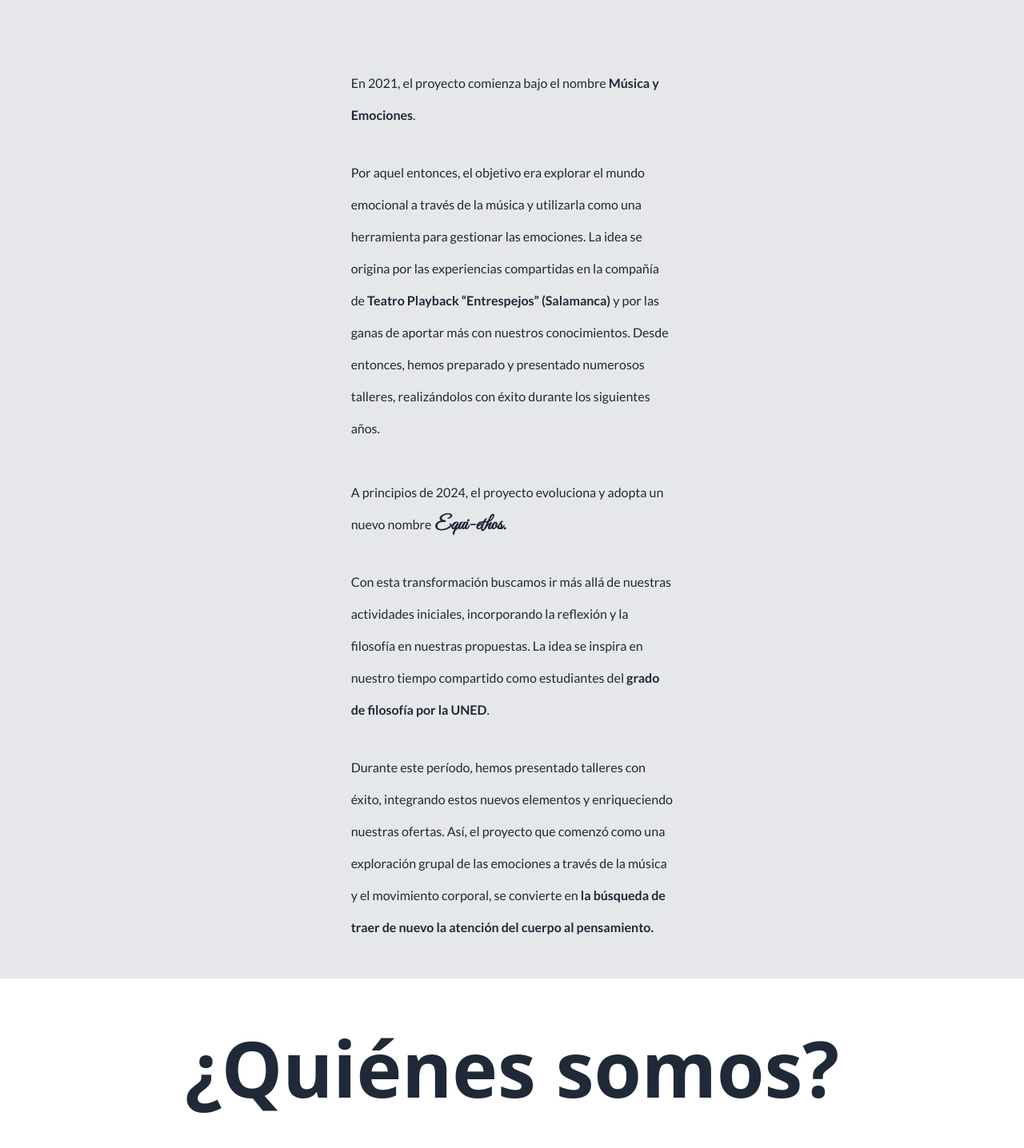
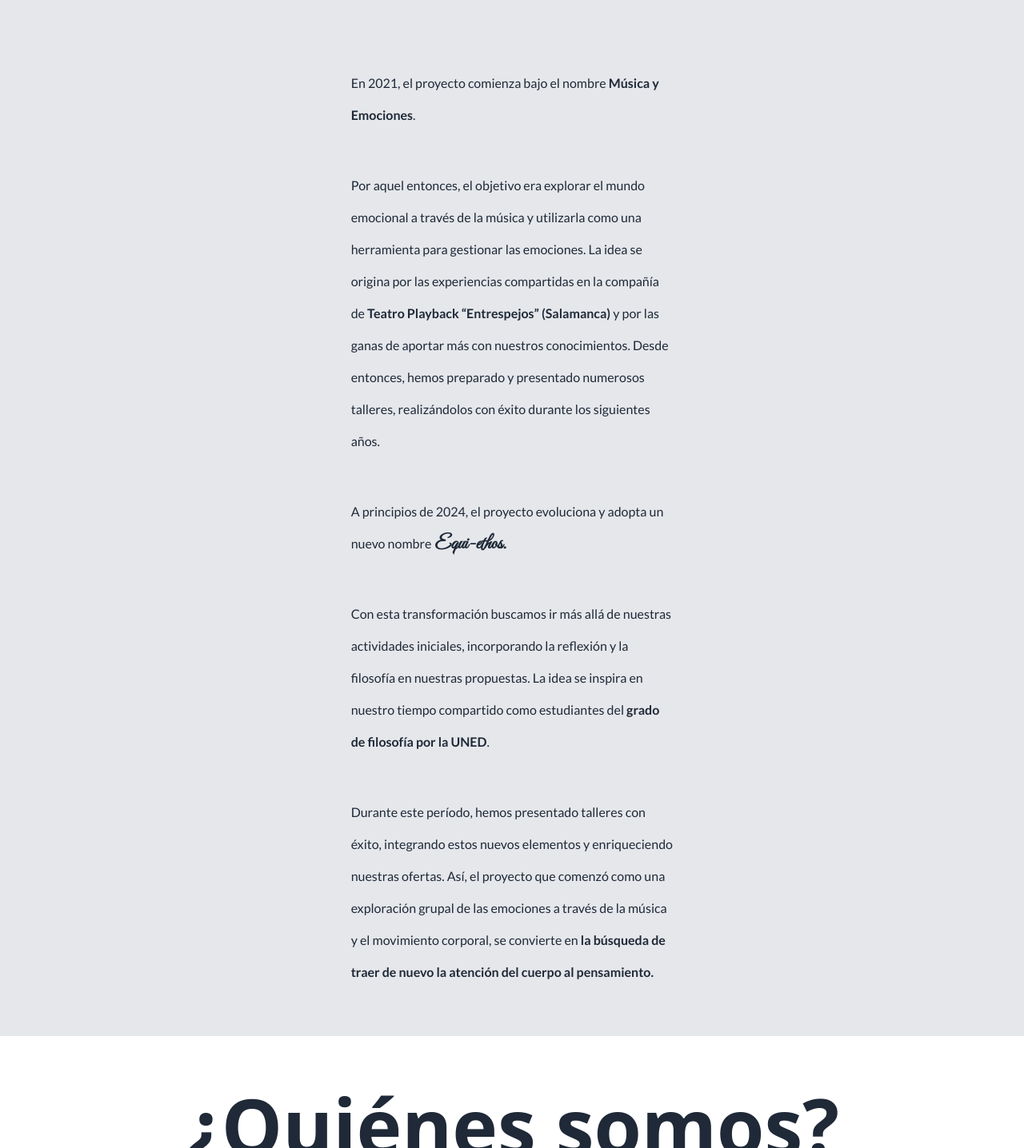
Before and after one commit to scsanchez/equi-ethos, a React (Vite) app: page / in a window 1280 px wide. Shown: the part 952-2388 px from the top of the page at 80% size. Built offline with nearby package versions, Linux system fonts and the light colour scheme.

Commit message:
margin-bottom in css and hover fix in profile description

```diff
--- /dev/null
+++ b/src/components/History.css
@@ -0,0 +1,3 @@
+.history-paragraph {
+    margin-bottom: 3rem;
+  }
--- a/src/components/History.tsx
+++ b/src/components/History.tsx
@@ -1,3 +1,5 @@
+import "./History.css";
+
 export const History = () => {
   return (
     <>
@@ -8,14 +10,14 @@ export const History = () => {
           </div>
           <div className="flex justify-center items-center">
             <div className="flex flex-col items-start md:w-1/3 p-3 font-lato dark:text-black leading-10">
-              <p className="mb-8">
+              <p className="history-paragraph">
                 En 2021, el proyecto comienza bajo el nombre{" "}
                 <span className="font-bold">
                   Música y Emociones
                 </span>
                 .{" "}
               </p>
-              <p className="mb-10">
+              <p className="history-paragraph">
                 Por aquel entonces, el objetivo era explorar el mundo emocional
                 a través de la música y utilizarla como una herramienta para
                 gestionar las emociones. La idea se origina por las experiencias
@@ -27,7 +29,7 @@ export const History = () => {
                 entonces, hemos preparado y presentado numerosos talleres,
                 realizándolos con éxito durante los siguientes años.
               </p>
-              <p className="mb-8">
+              <p className="history-paragraph">
                 A principios de 2024, el proyecto evoluciona y adopta un nuevo
                 nombre
                 <span className="font-vibes font-bold text-2xl">
@@ -36,7 +38,7 @@ export const History = () => {
                 </span>
               </p>
 
-              <p className="mb-8">
+              <p className="history-paragraph">
                 Con esta transformación buscamos ir más allá de nuestras
                 actividades iniciales, incorporando la reflexión y la filosofía
                 en nuestras propuestas. La idea se inspira en nuestro tiempo
@@ -46,7 +48,7 @@ export const History = () => {
                 </span>
                 .
               </p>
-              <p className="mb-8">
+              <p className="history-paragraph">
                 Durante este período, hemos presentado talleres con éxito,
                 integrando estos nuevos elementos y enriqueciendo nuestras
                 ofertas. Así, el proyecto que comenzó como una exploración
--- a/src/components/WhoWeAre.tsx
+++ b/src/components/WhoWeAre.tsx
@@ -32,7 +32,7 @@ export const WhoWeAre = () => {
             <img
               src={sergio}
               alt="Sergio Carrascal"
-              className="profile-image image-hover"
+              className="profile-image"
               title="Sergio Carrascal"
             />
             <p className="mx-1 mt-4">
```
